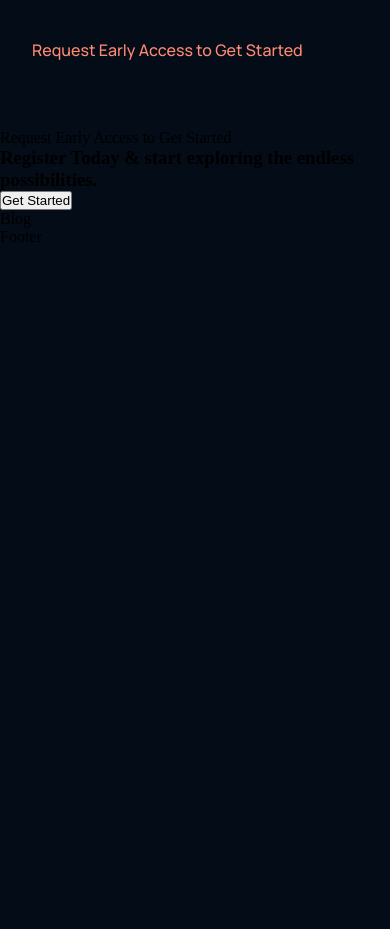
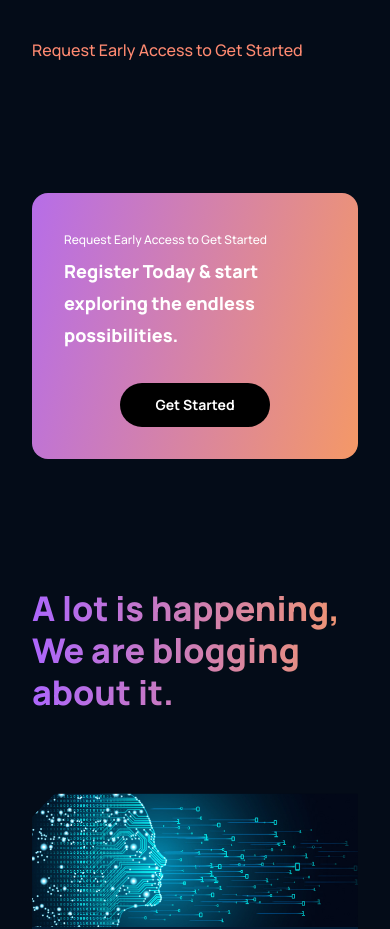
Before and after one commit to Gouravwakalwar/WAR-1, a React (Create React App) app: page / in a window 390 px wide. Shown: the part 4680-5609 px from the top of the page. Before the commit the page ends 4926 px from the top, so only its background shows below. Built offline with nearby package versions, Linux system fonts and the light colour scheme.

Commit message:
importsjs file

```diff
--- a/src/components/article/Article.jsx
+++ b/src/components/article/Article.jsx
@@ -1,10 +1,20 @@
 import React from 'react';
 import './article.css';
 
-const Article =() => {
+const Article =( {imgUrl, date, title} ) => {
   return (
-      <div>
-          Article
+      <div className='war1__blog-container_article'>
+          <div className="war1__blog-container_article-image">
+            <img src={imgUrl} alt="blog image" />
+          </div>
+          <div className="war1__blog-container_article-content">
+            <div>
+              <p>{date}</p>
+              <h3>{title}</h3>
+
+            </div>
+            <p>Read Full Article</p>
+          </div>
       </div>
   )
 }
--- a/src/components/article/article.css
+++ b/src/components/article/article.css
@@ -0,0 +1,60 @@
+.war1__blog-container_article {
+    width: 100%;
+    height: 100%;
+
+    display: flex;
+    flex-direction: column;
+    background: var(--color-footer);
+}
+
+.war1__blog-container_article-image {
+    width: 100%;
+    height: 100%;
+    background: var(--color-bg);
+}
+
+.war1__blog-container_article-image img {
+    width: 100%;
+    height: 100%;
+}
+
+.war1__blog-container_article-content {
+    display: flex;
+    flex-direction: column;
+    justify-content: space-between;
+
+    padding: 1rem 1.5rem;
+    height: 100%;
+}
+
+.war1__blog-container_article-content p {
+    font-family: var(--font-family);
+    font-size: 11.65px;
+    font-weight: 700;
+    line-height: 35px;
+
+    color: #fff;
+}
+
+.war1__blog-container_article-content h3 {
+    font-family: var(--font-family);
+    font-size: 25.11px;
+    font-weight: 800;
+    line-height: 30.30px;
+
+    color: #fff;
+    margin-bottom: 5rem;
+    cursor: pointer;
+}
+
+.war1__blog-container_article-content p:last-child {
+    cursor: pointer;
+}
+
+
+@media screen and (max-width: 550px) {
+    .war1__blog-container_article-content h3 {
+        font-size: 18px;
+        line-height: 25p;
+    }
+}
--- a/src/components/cta/cta.css
+++ b/src/components/cta/cta.css
@@ -0,0 +1,84 @@
+.war1__cta {
+    display: flex;
+    justify-content: space-between;
+    align-items: center;
+    flex-direction: row;
+
+    padding: 2rem;
+    margin: 4rem;
+    border-radius: 1rem;
+    background: var(--gradient-bar)
+}
+
+.war1__cta-content {
+    display: flex;
+    flex-direction: column;
+
+    text-align: left;
+    color: #fff;
+}
+
+.war1__cta-content p {
+    font-family: var(--font-family);
+    font-size: 12px;
+    line-height: 30px;
+    font-weight: 500;
+}
+
+.war1__cta-content h3 {
+    font-family: var(--font-family);
+    font-size: 24px;
+    line-height: 45px;
+    font-weight: 800;
+}
+
+.war1__cta-btn {
+    display: flex;
+    justify-content: center;
+    align-items: center;
+
+    margin-left: 2rem;
+}
+
+.war1__cta-btn button {
+    background: #000;
+    color: #fff;
+    font-family: var(--font-family);
+    font-weight: 700;
+    font-size: 18px;
+    line-height: 30px;
+    padding: 0.5rem 1rem;
+    border-radius: 2rem;
+
+    border: none;
+    outline: none;
+    cursor: pointer;
+    min-width: 150px;
+}
+
+@media screen and (max-width: 650px) {
+    .war1__cta {
+        flex-direction: column;
+    }
+
+    .war1__cta-btn {
+        margin: 2rem 0 0;
+    }
+}
+
+@media screen and (max-width: 550px) {
+    .war1__cta {
+        flex-direction: column;
+        margin: 4rem 2rem;
+    }
+
+    .war1__cta-content h3 {
+        font-size: 18px;
+        line-height: 32px;
+    }
+
+    .war1__cta-btn button {
+        font-size: 14px;
+        line-height: 28px;
+    }
+}
--- a/src/containers/blog/Blog.jsx
+++ b/src/containers/blog/Blog.jsx
@@ -1,10 +1,26 @@
 import React from 'react';
+import {Article }from '../../components';
+import{blog01,blog02,blog03,blog04,blog05 } from './imports'
 import './blog.css';
 
 const Blog =() => {
   return (
-      <div>
-          Blog
+      <div className='war1__blog section__padding' id='blog'>
+        <div className='war1__blog-heading'>
+          <h1 className='gradient__text'>A lot is happening, We are blogging about it.</h1>
+        </div>
+         <div className="war1__blog-container">
+          <div className="war1__blog-container_groupA">
+           <Article imgUrl={blog01} date='june 21, 2024' title='WAR-1 and OpenAI is the future, Let us explore how it is?'/>
+          </div>
+          <div className="war1__blog-container_groupB">
+           <Article imgUrl={blog02} date='june 21, 2024' title='WAR-1 and OpenAI is the future, Let us explore how it is?'/>
+           <Article imgUrl={blog03} date='june 21, 2024' title='WAR-1 and OpenAI is the future, Let us explore how it is?'/>
+           <Article imgUrl={blog04} date='june 21, 2024' title='WAR-1 and OpenAI is the future, Let us explore how it is?'/>
+           <Article imgUrl={blog05} date='june 21, 2024' title='WAR-1 and OpenAI is the future, Let us explore how it is?'/>
+          </div>
+          </div>
+
       </div>
   )
 }
--- a/src/containers/blog/blog.css
+++ b/src/containers/blog/blog.css
@@ -0,0 +1,78 @@
+.war1__blog {
+    display: flex;
+    flex-direction: column;
+}
+
+.war1__blog-heading {
+    width: 100%;
+    text-align: left;
+
+    margin-bottom: 5rem;
+}
+
+.war1__blog-heading h1 {
+    font-size: 62px;
+    line-height: 75px;
+    font-family: var(--font-family);
+    font-weight: 800;
+}
+
+.war1__blog-container {
+    display: flex;
+    flex-direction: row;
+}
+
+.war1__blog-container_groupA {
+    flex: 0.75;
+    margin-right: 2rem;
+}
+
+.war1__blog-container_groupB {
+    flex: 1;
+
+    display:grid;
+    grid-template-columns: repeat(2, 1fr);
+    grid-gap: 2rem;
+}
+
+@media screen and (max-width: 990px) {
+    .war1__blog-container {
+        flex-direction: column-reverse;
+    }
+
+
+    .war1__blog-container_groupA {
+        margin: 2rem 0;
+    }
+
+    .war1__blog-container_groupA .war1__blog-container_article  {
+       width: 48%;
+    }
+
+    .war1__blog-container_groupA .war1__blog-container_article-image {
+        height: 250px;
+    }
+}
+
+@media screen and (max-width: 700px) {
+    .war1__blog-container_groupB {
+        grid-template-columns: repeat(1, 1fr);
+    }
+
+    .war1__blog-container_groupA .war1__blog-container_article  {
+       width: 100%;
+    }
+
+    .war1__blog-heading h1 {
+        font-size: 46px;
+        line-height: 52px;
+    }
+}
+
+@media screen and (max-width: 550px) {
+    .war1__blog-heading h1 {
+        font-size: 34px;
+        line-height: 42px;
+    }
+
+}
--- /dev/null
+++ b/src/containers/blog/imports.js
@@ -0,0 +1,13 @@
+import blog01 from '../../assets/blog01.png';
+import blog02 from '../../assets/blog02.png';
+import blog03 from '../../assets/blog03.png';
+import blog04 from '../../assets/blog04.png';
+import blog05 from '../../assets/blog05.png';
+
+export {
+  blog01,
+  blog02,
+  blog03,
+  blog04,
+  blog05
+};
--- a/src/containers/whatWAR1/whatWAR1.css
+++ b/src/containers/whatWAR1/whatWAR1.css
@@ -111,7 +111,7 @@
 
 @media screen and (max-width: 350px) {
 
-    .war1__whatwar1-container .war1__features-container__feature {
+    .war1__whatwar1-container, .war1__features-container__feature {
         margin: 1rem 0;
         min-width: 100%;
     }
```
